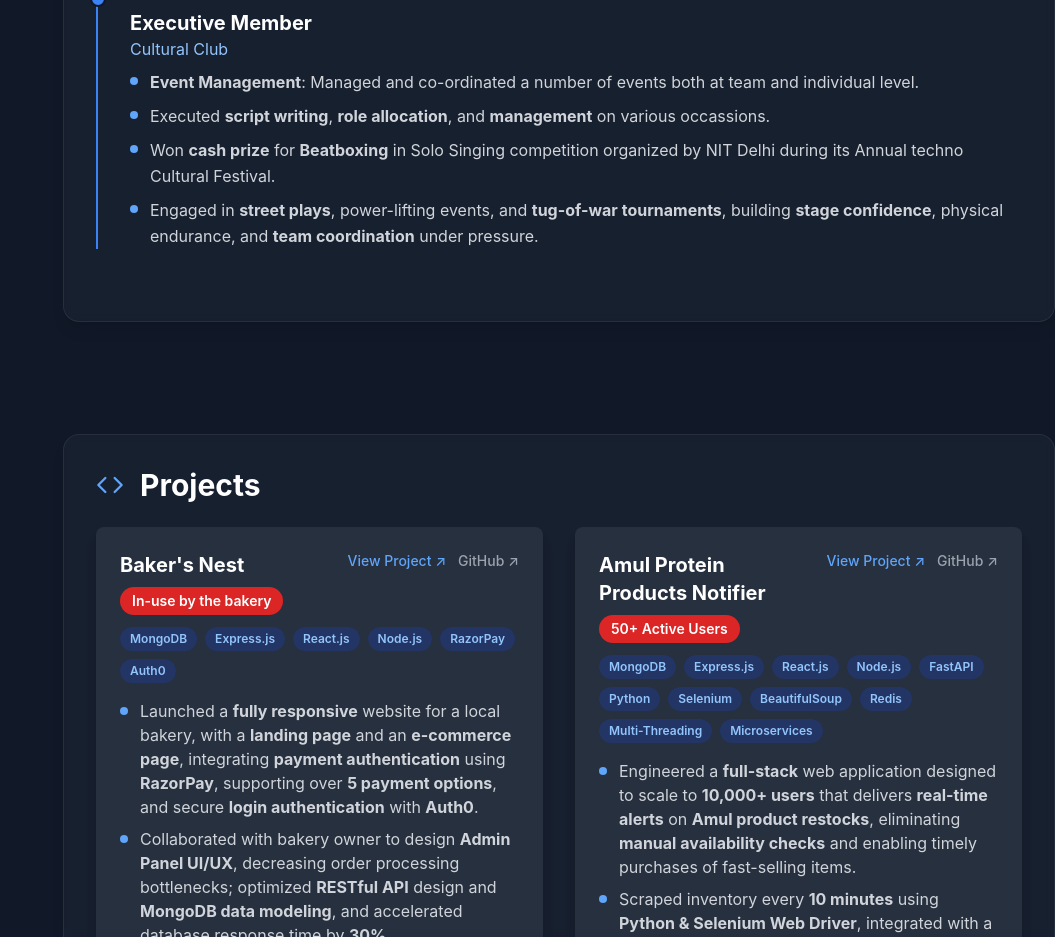
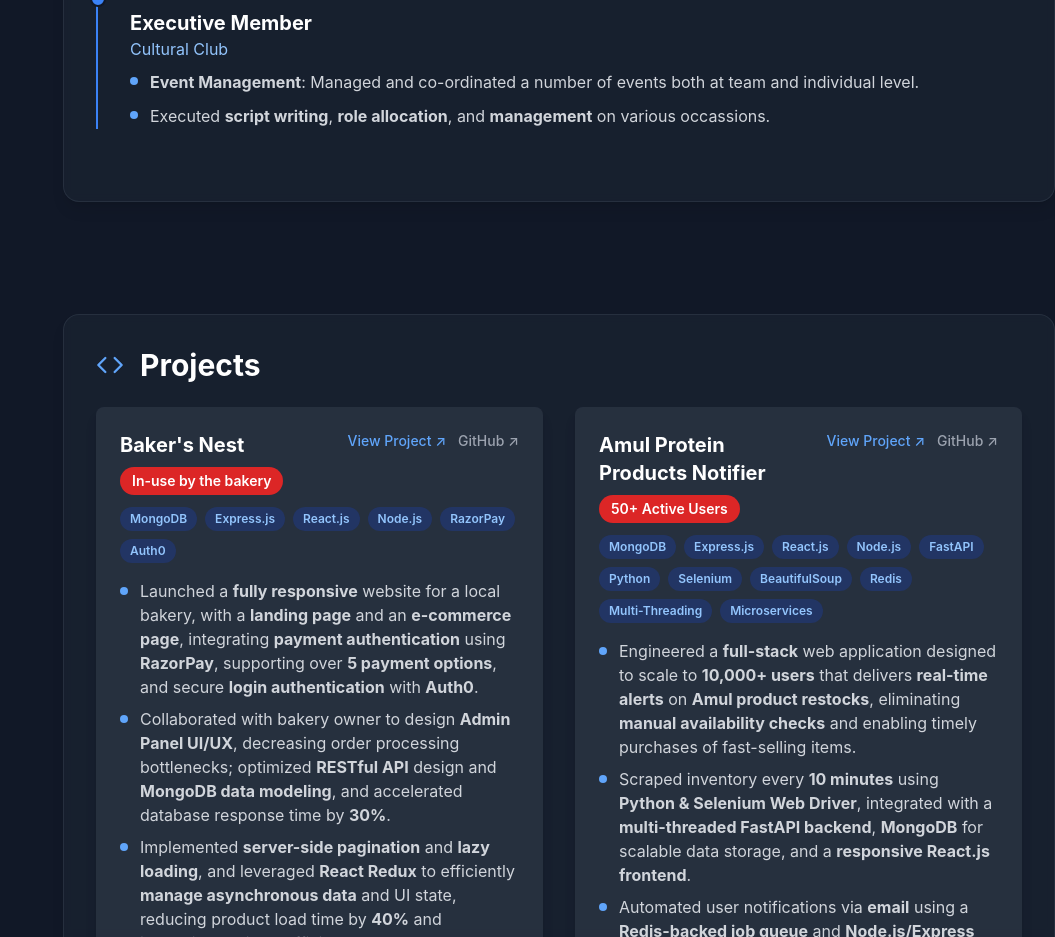
Before and after one commit to Gaurishh/portfolio-website, a Next.js app: page / in a window 1280 px wide. Shown: the part 2380-3317 px from the top of the page, without its empty margins (225-1280 px from the left). Built offline with nearby package versions, Linux system fonts and the light colour scheme.

Commit message:
Commented some experience

```diff
--- a/components/constants.js
+++ b/components/constants.js
@@ -81,9 +81,9 @@ export const experiences = [
     period: '2021 - 2022',
     bullets: [
       '<strong>Event Management</strong>: Managed and co-ordinated a number of events both at team and individual level.',
-      'Executed <strong>script writing</strong>, <strong>role allocation</strong>, and <strong>management</strong> on various occassions.',
-      'Won <strong>cash prize</strong> for <strong>Beatboxing</strong> in Solo Singing competition organized by NIT Delhi during its Annual techno Cultural Festival.',
-      'Engaged in <strong>street plays</strong>, power-lifting events, and <strong>tug-of-war tournaments</strong>, building <strong>stage confidence</strong>, physical endurance, and <strong>team coordination</strong> under pressure.'
+      'Executed <strong>script writing</strong>, <strong>role allocation</strong>, and <strong>management</strong> on various occassions.'
+      // 'Won <strong>cash prize</strong> for <strong>Beatboxing</strong> in Solo Singing competition organized by NIT Delhi during its Annual techno Cultural Festival.',
+      // 'Engaged in <strong>street plays</strong>, power-lifting events, and <strong>tug-of-war tournaments</strong>, building <strong>stage confidence</strong>, physical endurance, and <strong>team coordination</strong> under pressure.'
     ]
   },
 ];
```
